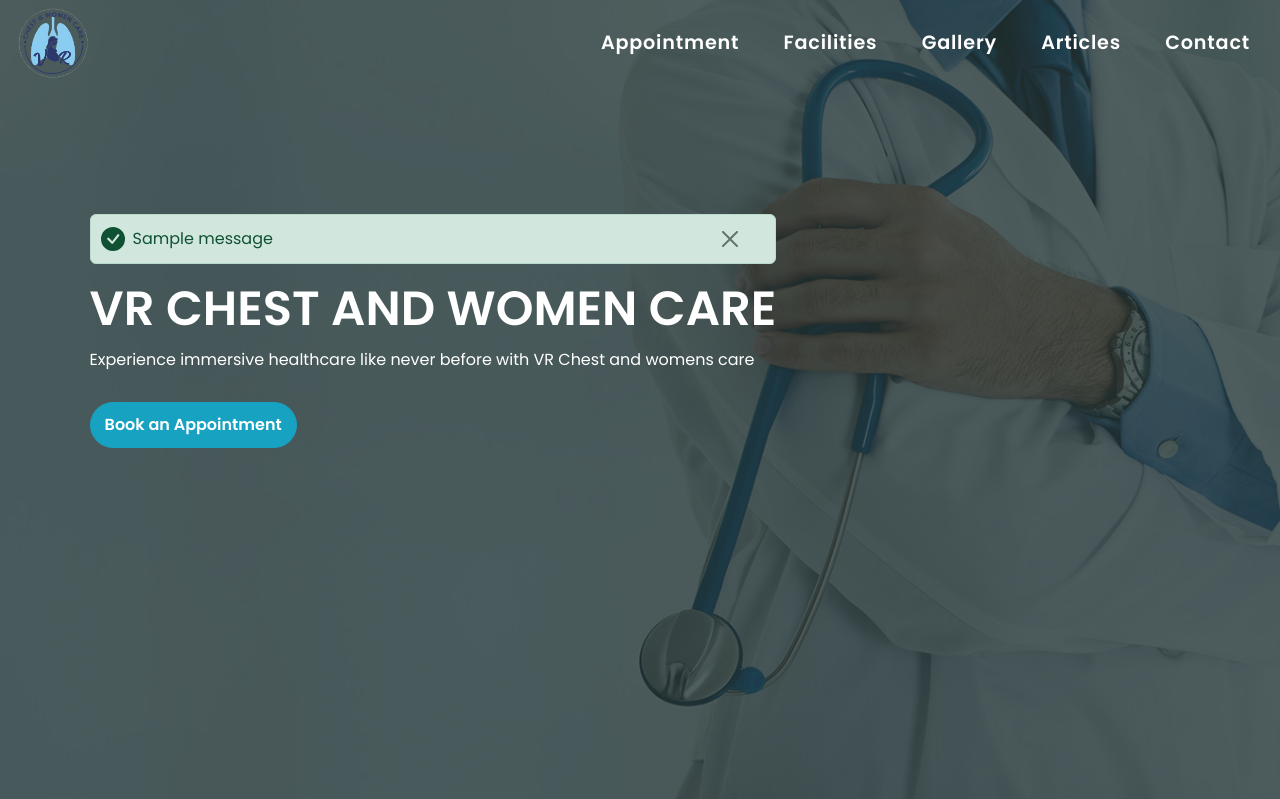
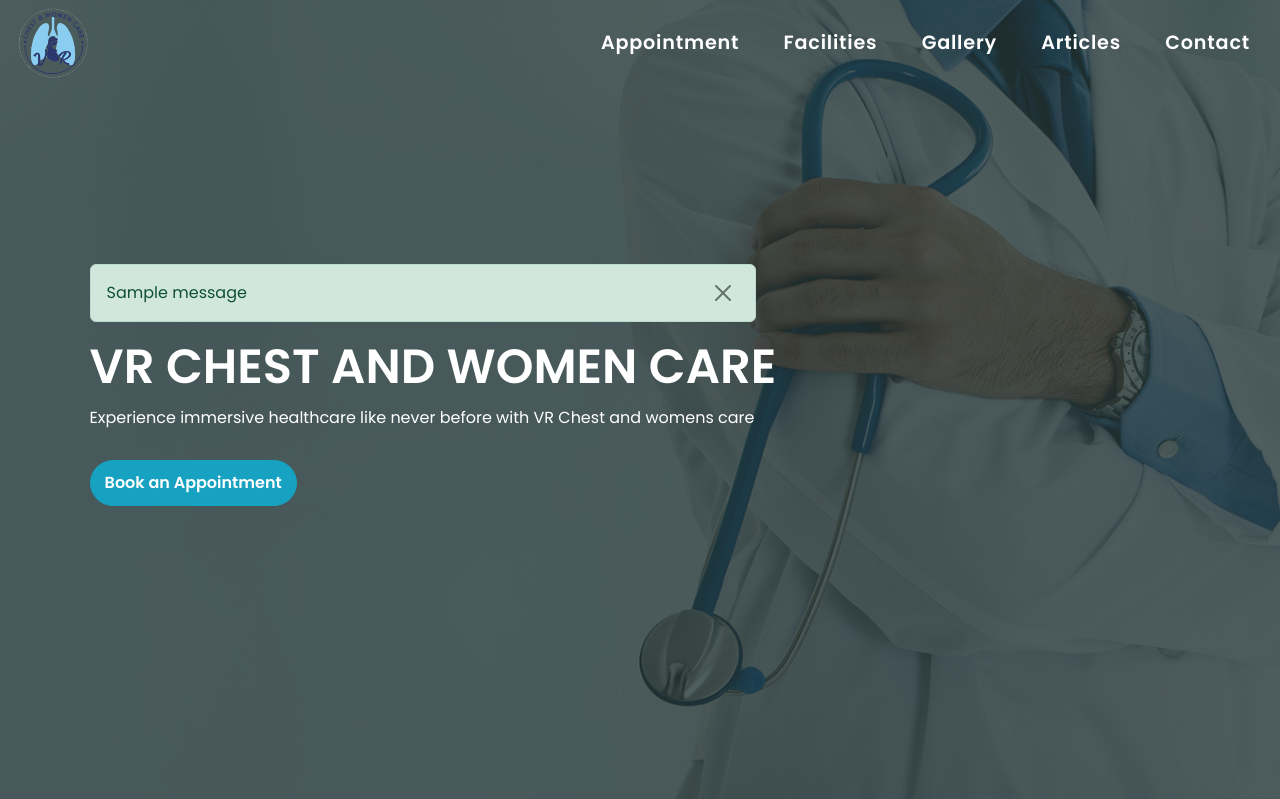
Before and after one commit to Poojari-Prajwal/VRChest, a Django app: page / in a window 1280 px wide. Shown: the top 799 px of the page. Run offline with Django 4.2, Linux system fonts and the light colour scheme; tables that the repository leaves empty hold one stand-in row (values such as "Sample post"); one stand-in notice (Sample message) is shown; parts of the project's set-up code (start-up, migrations or seed data) failed here and were passed over; some libraries are stand-ins or nearby versions.

Commit message:
Alerts updated

```diff
--- a/Templates/home.html
+++ b/Templates/home.html
@@ -31,8 +31,6 @@
   </style>
 
   <!-- Google Reviews -->
-
-
   <script src="https://ajax.googleapis.com/ajax/libs/jquery/3.2.1/jquery.min.js"></script>
 
 
@@ -72,35 +70,37 @@
 
   <!-- Hero Section  -->
   <section id="hero">
-
     <div class="banner">
       <div class="overlay">
       </div>
       <div class="content">
         <br>
-        {% for messege in messages %}
-        <svg xmlns="http://www.w3.org/2000/svg" style="display: none;">
-          <symbol id="check-circle-fill" fill="currentColor" viewBox="0 0 16 16">
-            <path
-              d="M16 8A8 8 0 1 1 0 8a8 8 0 0 1 16 0zm-3.97-3.03a.75.75 0 0 0-1.08.022L7.477 9.417 5.384 7.323a.75.75 0 0 0-1.06 1.06L6.97 11.03a.75.75 0 0 0 1.079-.02l3.992-4.99a.75.75 0 0 0-.01-1.05z" />
-          </symbol>
-        </svg>
-        <div class="alert alert-success d-flex align-items-center" role="alert"
-          style="margin-top:-50px;padding:0px;padding-left:10px;padding-right:10px;">
-          <svg class="bi flex-shrink-0 me-2" width="24" height="24" role="img" aria-label="Success:">
-            <use xlink:href="#check-circle-fill" />
-          </svg>
-          <br><br>
-          <div class="col-10" style="text-align:left;">
-            {{ messege }}
-          </div>
-          <div class="float-right col-1" style="float:right; text-align:right;right:10px;">
+        {% if messages %}
+          {% for message in messages %}
+            {% if message.tags == "error" %}
+              <div class="alert alert-danger d-flex align-items-center" role="alert" style="margin-right: 20px;">
+                <div style="text-align:left;">
+                  {{ message }}
+                </div>
+                <div style="right: 20px;position: absolute;">
+                  <button type="button" class="btn-close" data-bs-dismiss="alert" aria-label="Close"
+                    style="float:right;text-align:right"></button>
+                </div>
+              </div>
+            {% else %}
+              <div class="alert alert-{{ message.tags }} d-flex align-items-center" role="alert" style="margin-right: 20px;">
+                <div style="text-align:left;">
+                  {{ message }}
+                </div>
+                <div style="right: 20px;position: absolute;">
+                  <button type="button" class="btn-close" data-bs-dismiss="alert" aria-label="Close"
+                    style="float:right;text-align:right"></button>
+                </div>
+              </div>
+            {% endif %}
+          {% endfor %}
+        {% endif %}
 
-            <button type="button" class="btn-close" data-bs-dismiss="alert" aria-label="Close"
-              style="float:right;text-align:right"></button>
-          </div>
-        </div>
-        {% endfor %}
         <h1 class="hero-title">VR Chest and Women Care</h1>
         <p class="hero-sub-title">Experience immersive healthcare like never before with VR Chest and womens care</p>
         <a href="{% url 'book-appointment' %}">
--- a/Templates/veniAppointments.html
+++ b/Templates/veniAppointments.html
@@ -129,13 +129,13 @@
             type="time"
             class="form-control"
             id="timeId"
-            min="09:00"
-            max="20:00"
+            min="11:00"
+            max="19:00"
             name="time"
             required
           />
           <div id="timeHelp" class="form-text">
-            "Kindly choose a time between 9:00AM and 2:00PM, or 4:00PM and 9:00PM
+            "Kindly choose a time between 11:00AM and 2:00PM, or 4:00PM and 7:00PM
           </div>
         </div>
         <div class="mb-3">
--- a/VR_Chest_App/views.py
+++ b/VR_Chest_App/views.py
@@ -32,7 +32,7 @@ def saveFeedback(request):
         subject = 'VR Chest and Women Care'
         msg='Dear '+name+',\nThank you for your valueable feedback!\n\n Regards, \n VR Chest and Women Care'
         send_mail(subject, msg , 'support@vrchestandwomencare.com', [email], fail_silently=True)
-        messages.info(request,'Thanks for your valuable feedback!')
+        messages.success(request,'Thanks for your valuable feedback!')
         return redirect('/')
 
 def appointment(request):
@@ -49,24 +49,21 @@ def appointmentConfirm(request):
         obj= Appointment(Name=name,Mobileno=contact, Email=email, Date=date, Time=time, Doctor=doctor)
         obj.save()
         subject = 'Appointment Request Sent - VR Chest and Women Care'
-
+        msg = 'Dear '+ name+ ', \nJust a quick note to confirm that we have received your appointment request. We will review your request and get back to you as soon as possible.\nThank you.\n\n Regards, \n VR Chest and Women Care'
         #send mail for customer
-        msg = 'Dear '+ name+ ', \nJust a quick note to confirm that we have received your appointment request. We will review your request and get back to you as soon as possible.\nThank you.\n\n Regards, \n VR Chest and Women Care'
         try:
-            send_mail(subject, msg , 'support@vrchestandwomencare.com', [email], fail_silently=True)
-            print("send")
+            send_mail(subject, msg, 'support@vrchestandwomencare.com', [email])
+            # send mail for staff
+            staff_subject = 'New Appointment Request'
+            staff_msg = 'Dear Team, \nPlease be advised that a new appointment request has been listed on our system. Kindly review the request and either accept or reject it as soon as possible based on the doctors availability, to help us provide our customers with the best possible experience. \n\nThank you for your cooperation.'
+            try:
+                send_mail(staff_subject, staff_msg , 'support@vrchestandwomencare.com', ['jagakundu95@gmail.com'])
+            except Exception as e:
+                print(e)
+            messages.success(request,'Appointment Request Sent!')
         except Exception as e:
-            print("error:",e)
-
-        # send mail for staff
-        staff_subject = 'New Appointment Request'
-        staff_msg = 'Dear Team, \nPlease be advised that a new appointment request has been listed on our system. Kindly review the request and either accept or reject it as soon as possible based on the doctors availability, to help us provide our customers with the best possible experience. \n\nThank you for your cooperation.'
-        try:
-            send_mail(staff_subject, staff_msg , 'jagakundu95@gmail.com', [email], fail_silently=True)
-            print("Staff Mail Sent")
-        except Exception as e:
-            print("Error: ",e)
-        messages.info(request,'Appointment Request Sent!')
+            messages.error(request,'Failed to send the appointment request.')
+            print(e)
         return redirect('/')
 
 @csrf_exempt
--- a/VR_Chest_Project/settings.py
+++ b/VR_Chest_Project/settings.py
@@ -132,12 +132,6 @@ STATICFILES_DIRS =[
 MEDIA_URL = '/media/'
 MEDIA_ROOT = os.path.join(BASE_DIR,'media')
 
-# EMAIL_HOST='smtp.gmail.com'
-# EMAIL_PORT = 587
-# EMAIL_HOST_USER = 'prajwal.upoojari4@gmail.com'
-# EMAIL_HOST_PASSWORD = 'swiawikbkggquztr'
-# EMAIL_USE_TLS = True
-
 EMAIL_BACKEND = 'django.core.mail.backends.smtp.EmailBackend'
 EMAIL_HOST = 'smtpout.secureserver.net'
 EMAIL_PORT = 465
```
